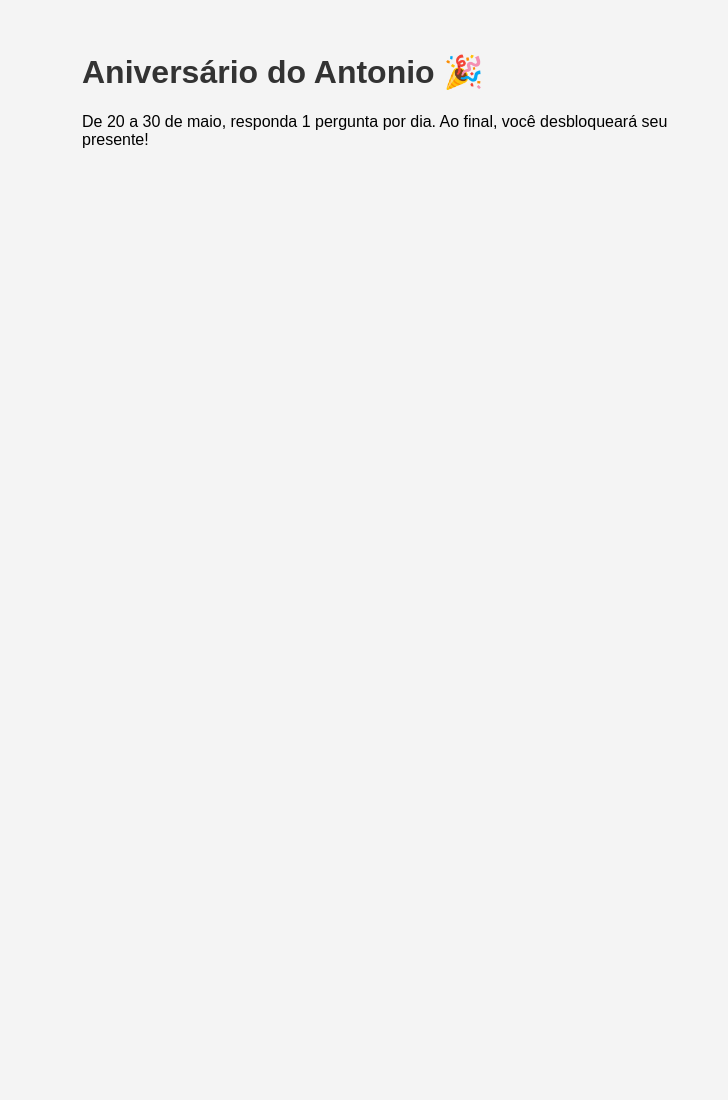
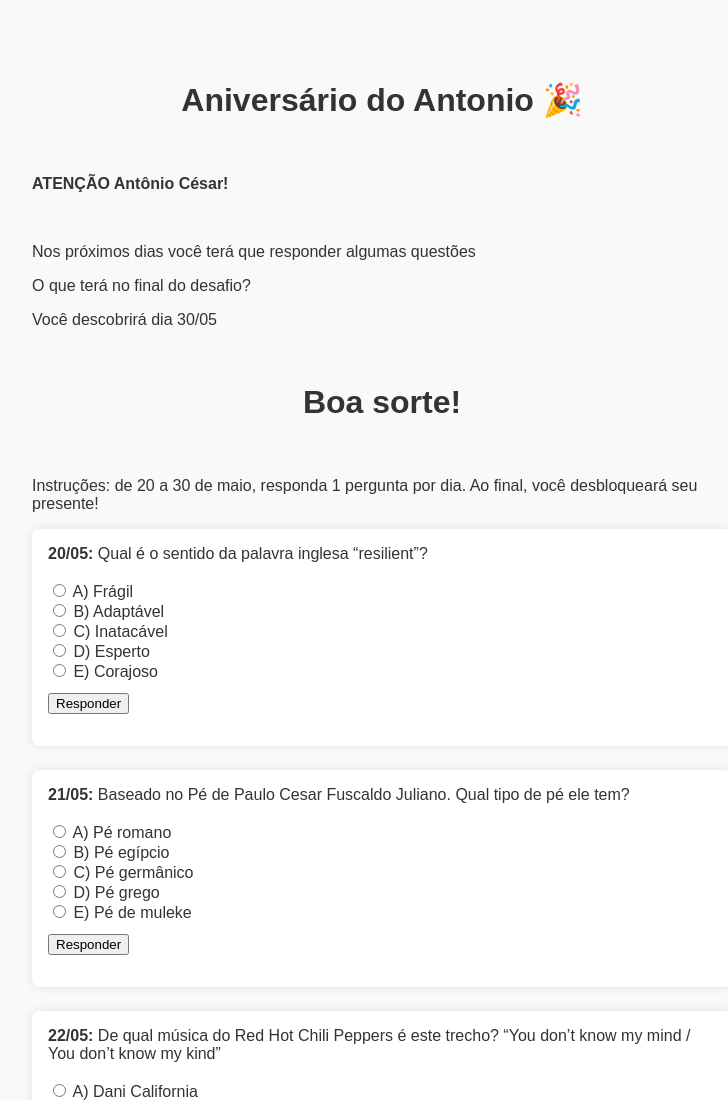
Before and after one commit to ARCunha10/aniversario-do-antonio, a plain HTML site: page index.html in a window 1280 px wide. Shown: the top 1100 px of the page, without its empty margins (258-986 px from the left). Before the commit the page ends 800 px from the top, so only its background shows below. Drawn offline with Linux system fonts and the light colour scheme.

Commit message:
updating the page

```diff
--- a/index.html
+++ b/index.html
@@ -1,140 +1,214 @@
 <!DOCTYPE html>
-<html lang="pt-br">
+<html lang="pt-BR">
 <head>
   <meta charset="UTF-8">
-  <meta name="viewport" content="width=device-width, initial-scale=1.0">
   <title>Aniversário do Antonio</title>
   <style>
     body {
       font-family: sans-serif;
-      background-color: #f4f4f4;
-      padding: 2rem;
-      max-width: 600px;
-      margin: auto;
+      max-width: 700px;
+      margin: 40px auto;
+      padding: 20px;
+      background: #f9f9f9;
+      color: #333;
     }
-    h1 { color: #333; }
+    h1 {
+      text-align: center;
+    }
     .question-box {
-      background-color: white;
-      padding: 1rem;
-      margin-bottom: 1.5rem;
+      background: #fff;
+      padding: 16px;
       border-radius: 8px;
-      box-shadow: 0 2px 5px rgba(0,0,0,0.1);
+      box-shadow: 0 0 10px rgba(0,0,0,0.1);
+      margin-bottom: 24px;
     }
-    .hidden { display: none; }
-    button {
-      padding: 0.5rem 1rem;
-      font-size: 1rem;
-      cursor: pointer;
+    .hidden {
+      display: none;
     }
-    .result { font-weight: bold; margin-top: 0.5rem; }
+    .result {
+      margin-top: 8px;
+      font-weight: bold;
+    }
   </style>
 </head>
 <body>
   <h1>Aniversário do Antonio 🎉</h1>
-  <p>De 20 a 30 de maio, responda 1 pergunta por dia. Ao final, você desbloqueará seu presente!</p>
-  <div id="questions"></div>
+  <br>
+  <p><strong>ATENÇÃO Antônio César!</strong></p>
+  <br>
+  <p>Nos próximos dias você terá que responder algumas questões</p>
+  <p>O que terá no final do desafio?</p>
+  <p>Você descobrirá dia 30/05</p>
+  <br>
+  <h1><strong>Boa sorte!</strong></h1>
+  <br>
+  <p>Instruções: de 20 a 30 de maio, responda 1 pergunta por dia. Ao final, você desbloqueará seu presente!</p>
+
+  <div id="quiz-container"></div>
+  <div id="final-box" class="question-box hidden">
+    <strong>30/05:</strong> Último desafio! Pronto para ver o presente? <br><br>
+    <a href="https://SEU-LINK-AQUI" target="_blank">🎁 Ver o Presente</a>
+  </div>
+
   <script>
+    // Obtém o dia atual apenas se estivermos no mês de maio (mês 4 em JavaScript)
     const today = new Date();
-    const currentDate = today.getDate();
-    const startDay = 20;
-    const answers = {
-      20: 'B',
-      21: 'A',
-      22: 'B',
-      23: 'B',
-      24: 'B',
-      25: 'B',
-      26: 'A',
-      27: 'O pente da maquininha de barbear caiu e raspou a barba sem querer',
-      28: 'C',
-      29: 'B'
-    };
+    const currentDate = 30; // comment line 56, uncomment line 57 and 180
+    // const currentDay = today.getMonth() === 4 ? today.getDate() : 0;
+
     const questions = {
       20: {
-        q: 'Qual é o sentido da palavra inglesa “resilient”?',
-        options: ['A) Frágil', 'B) Adaptável', 'C) Inatacável', 'D) Esperto']
+        text: 'Qual é o sentido da palavra inglesa “resilient”?',
+        options: [
+            'A) Frágil',
+            'B) Adaptável',
+            'C) Inatacável',
+            'D) Esperto',
+            'E) Corajoso'
+        ],
+        answer: 'B'
       },
       21: {
-        q: 'Baseado no pé de Paulo Cesar Fuscaldo Juliano, qual tipo de pé ele tem?',
-        options: ['A) Pé romano', 'B) Pé egípcio', 'C) Pé germânico', 'D) Pé grego']
+        text: 'Baseado no Pé de Paulo Cesar Fuscaldo Juliano. Qual tipo de pé ele tem?',
+        options: [
+            'A) Pé romano',
+            'B) Pé egípcio',
+            'C) Pé germânico',
+            'D) Pé grego',
+            'E) Pé de muleke'
+        ],
+        answer: 'A'
       },
       22: {
-        q: 'De qual música do Red Hot Chili Peppers é este trecho? “You don’t know my mind / You don’t know my kind”',
-        options: ['A) Dani California', 'B) Dark Necessities', 'C) By the Way', 'D) Can’t Stop']
+        text: 'De qual música do Red Hot Chili Peppers é este trecho? “You don’t know my mind / You don’t know my kind”',
+        options: [
+            'A) Dani California',
+            'B) Dark Necessities',
+            'C) By the Way',
+            'D) Can’t Stop',
+            'E) Scar Tissue'
+        ],
+        answer: 'B'
       },
       23: {
-        q: 'Na música “O Rei Chegou”, de Jorge Ben Jor, quem é o Príncipe Shagueran?',
-        options: ['A) Guerreiro viking', 'B) Herdeiro de Bagdá', 'C) Personagem bíblico', 'D) Mensageiro de Dom Pedro']
+        text: 'Na música “O Rei Chegou”, de Jorge Ben Jor, quem é o Príncipe Shagueran?',
+        options: [
+          'A) Um guerreiro viking do norte da Europa',
+          'B) Um herdeiro do trono de Bagdá, conhecido por sua sabedoria e coragem',
+          'C) Um personagem da Bíblia que virou samba',
+          'D) Um mensageiro do samba enviado por Dom Pedro',
+          'E) Um mágico africano que domina a arte do candomblé'
+        ],
+        answer: 'B'
       },
       24: {
-        q: 'Qual é a principal diferença entre curry indiano e tailandês?',
-        options: ['A) Indiano usa leite de coco', 'B) Indiano usa especiarias secas, tailandês usa pastas']
+        text: 'Qual é a principal diferença entre um curry indiano e um curry tailandês em termos de base aromática?',
+        options: [
+          'A) O curry indiano usa leite de coco, enquanto o tailandês é feito apenas com especiarias secas',
+          'B) O curry indiano é baseado em especiarias secas, enquanto o tailandês usa pastas frescas com ervas aromáticas',
+          'C) O curry tailandês é sempre servido seco, enquanto o curry indiano é sempre líquido',
+	      'D) O curry indiano leva molho de peixe como base, enquanto o tailandês utiliza iogurte',
+	      'E) O curry tailandês é feito com farinha de trigo para engrossar, enquanto o indiano usa amido de milho'
+        ],
+        answer: 'B'
       },
       25: {
-        q: 'Qual prato NÃO foi criado por Clarissa e Paulo?',
-        options: ['A) Rudolf Big Darling', 'B) Beto Carreiro', 'C) Romildo', 'D) Felicitá', 'E) Zé da Colher']
+        text: 'Qual dos pratos abaixo não faz parte das criações de Clarissa e Paulo?',
+        options: [
+            'A) Rudolf Big Darling',
+            'B) Beto Carreiro',
+            'C) Romildo',
+            'D) Felicitá',
+            'E) Zé da Colher'
+        ],
+        answer: 'B'
       },
       26: {
-        q: 'Qual é o verdadeiro nome do Mandaloriano?',
-        options: ['A) Din Djarin', 'B) Boba Fett', 'C) Kylo Ren', 'D) Jango Fett']
+        text: 'Qual é o verdadeiro nome do personagem conhecido como “O Mandaloriano”?',
+        options: [
+            'A) Din Djarin',
+            'B) Boba Fett',
+            'C) Kylo Ren',
+            'D) Jango Fett',
+            'E) Paz Vizsla'
+        ],
+        answer: 'A'
       },
       27: {
-        q: 'Por que Paulo adotou o bigode em Dez/2024?',
-        type: 'text'
+        text: 'Em dezembro de 2024, Paulo adotou um estilo novo. O famoso “Bigode bom moço”. Qual foi o motivo?',
+        options: [
+          'A) Ele quis se parecer com Aureliano Buendia',
+          'B) Estava fazendo freela de garçom',
+          'C) Porque ele gosta do Pablo Escobar',
+          'D) Porque o pente do barbeador caiu de repente causando uma falha na barba e ele teve que deixar o bigode',
+          'E) Ele fez de propósito e usa o barbeador como desculpa'
+        ],
+        answer: 'E'
       },
       28: {
-        q: 'Paulo se considera minimalista. Mas se pudesse teria mais:',
-        options: ['A) Velas e panos de prato', 'B) Cuecas e shorts azuis', 'C) Lanternas e temperos diferentes', 'D) Tênis e facas', 'E) Plantas e eletros']
+        text: 'Paulo se considera minimalista. Mas se pudesse teria ainda mais:',
+        options: [
+          'A) Velas e panos de prato',
+          'B) Cuecas e shorts azuis',
+          'C) Lanternas e temperos diferentes',
+          'D) Tênis de Jogar Tênis e facas de chef',
+          'E) Plantas e eletrodomésticos'
+        ],
+        answer: 'C'
       },
       29: {
-        q: 'Carbonara para 10 pessoas: quantos gramas?',
-        options: ['A) 360g/270g', 'B) 400g/300g', 'C) 300g/250g', 'D) 450g/350g']
-      },
-      30: {
-        q: 'Parabéns! Você completou tudo. Clique abaixo para ver seu presente 🎁',
-        final: true
+        text: 'Se uma receita de carbonara para 3 pessoas usa 120g de guanciale e 90g de queijo pecorino romano, quantos gramas de cada ingrediente seriam necessários para servir 10 pessoas mantendo as proporções?',
+        options: [
+          'A) 360g de guanciale e 270g de pecorino',
+          'B) 400g de guanciale e 300g de pecorino',
+          'C) 300g de guanciale e 250g de pecorino',
+          'D) 450g de guanciale e 350g de pecorino',
+          'E) 500g de guanciale e 400g de pecorino'
+        ],
+        answer: 'B'
       }
     };
 
-    const container = document.getElementById('questions');
+    let correctAnswers = {};
 
-    for (let day = startDay; day <= 30; day++) {
-      if (day > currentDate) break;
+    const container = document.getElementById('quiz-container');
 
+    for (let day = 20; day <= 29; day++) {
       const qData = questions[day];
       const box = document.createElement('div');
       box.className = 'question-box';
-
-      if (qData.final) {
-        box.innerHTML = `<p><strong>${qData.q}</strong></p><button onclick="alert('Link do vídeo ainda será adicionado!')">Ver vídeo</button>`;
-      } else {
-        box.innerHTML = `<p><strong>${day}/05:</strong> ${qData.q}</p>`;
-
-        if (qData.type === 'text') {
-          box.innerHTML += `<input type="text" id="ans-${day}" /><button onclick="checkText(${day})">Responder</button><p class="result" id="res-${day}"></p>`;
-        } else {
-          qData.options.forEach((opt, i) => {
-            box.innerHTML += `<label><input type="radio" name="q${day}" value="${opt[0]}" /> ${opt}</label><br>`;
-          });
-          box.innerHTML += `<button onclick="check(${day})">Responder</button><p class="result" id="res-${day}"></p>`;
-        }
-      }
-
+    //   if (day > currentDay || currentDay < 20) box.classList.add('hidden');
+      box.innerHTML = `<strong>${day}/05:</strong> ${qData.text}<br><br>`;
+      qData.options.forEach((opt, i) => {
+        box.innerHTML += `<label><input type="radio" name="q${day}" value="${opt[0]}" /> ${opt}</label><br>`;
+      });
+      box.innerHTML += `<div style="margin-top: 12px;"></div>`;
+      box.innerHTML += `<button onclick="check(${day})">Responder</button><p class="result" id="res-${day}"></p>`;
       container.appendChild(box);
     }
 
     function check(day) {
-      const selected = document.querySelector(`input[name='q${day}']:checked`);
+      const selected = document.querySelector(`input[name="q${day}"]:checked`);
       const result = document.getElementById(`res-${day}`);
-      if (!selected) return result.textContent = 'Escolha uma opção';
-      result.textContent = selected.value === answers[day] ? '✅ Correto!' : '❌ Resposta incorreta';
-    }
+      if (!selected) {
+        result.textContent = 'Por favor, selecione uma resposta.';
+        result.style.color = 'orange';
+        return;
+      }
+      const correct = questions[day].answer;
+      if (selected.value === correct) {
+        result.textContent = '✅ Resposta correta!';
+        result.style.color = 'green';
+        correctAnswers[day] = true;
+      } else {
+        result.textContent = '❌ Resposta incorreta. Tente novamente amanhã!';
+        result.style.color = 'red';
+        correctAnswers[day] = false;
+      }
 
-    function checkText(day) {
-      const input = document.getElementById(`ans-${day}`);
-      const result = document.getElementById(`res-${day}`);
-      if (!input.value) return result.textContent = 'Digite uma resposta';
-      result.textContent = input.value.trim().toLowerCase() === answers[day].toLowerCase() ? '✅ Correto!' : '❌ Resposta incorreta';
+      if (Object.keys(correctAnswers).length === 10 && Object.values(correctAnswers).every(v => v === true)) {
+        document.getElementById('final-box').classList.remove('hidden');
+      }
     }
   </script>
 </body>
```
Also changed, not shown: 1 other file.
